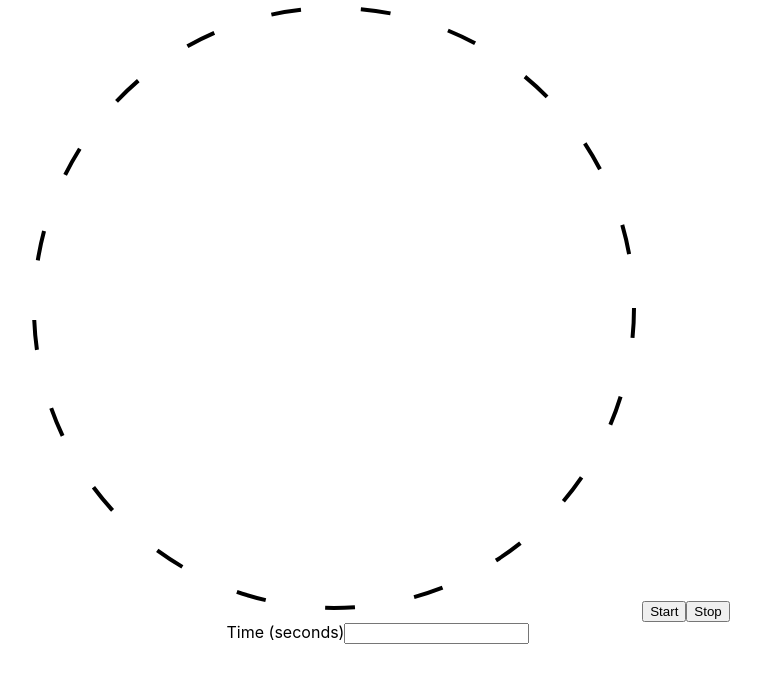
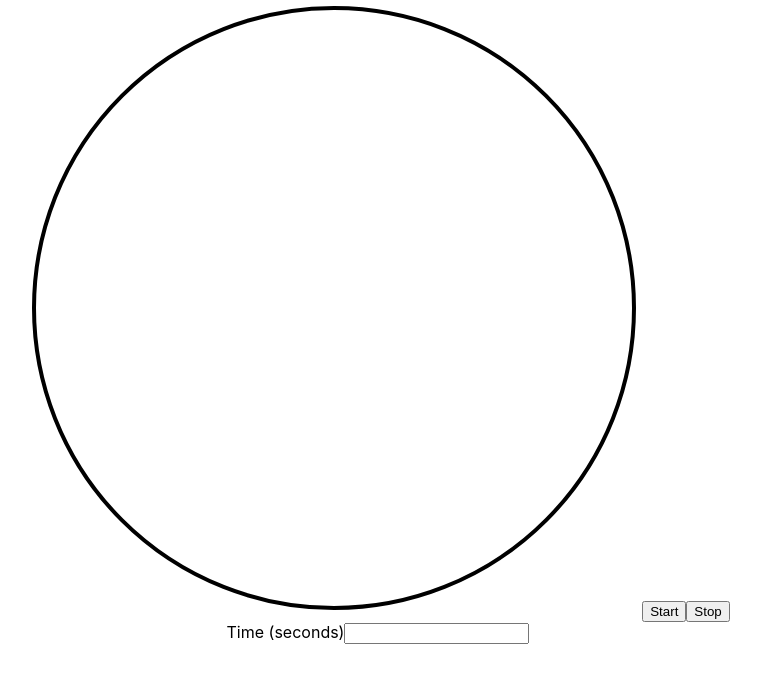
Before and after one commit to amara-j/timer, a React (Create React App) app: page / in a window 1280 px wide. Shown: the top 682 px of the page, without its empty margins (262-1023 px from the left). Built offline with nearby package versions, Linux system fonts and the light colour scheme.

Commit message:
circle path animates to show timer progress and scales with length of timer!

```diff
--- a/src/App.css
+++ b/src/App.css
@@ -8,3 +8,7 @@
   border-radius: 50%;
   display: inline-block;
 }
+
+.progress-ring__circle {
+  transition: stroke-dashoffset 0.35s;
+}
--- a/src/Countdown.js
+++ b/src/Countdown.js
@@ -3,9 +3,10 @@ import { Synth, Loop, Transport } from "tone";
 import "./App.css";
 
 const Countdown = (props) => {
+  const countTo = props.countTo;
   const [timeElapsed, updateTimeElapsed] = useState(props.countTo);
   const circleRadius = 300;
-  const circleCircumference = 2 * Math.pi * circleRadius;
+  const circleCircumference = 2 * Math.PI * circleRadius;
   const strokeWidth = 4;
   const circleContainerSize = 2 * circleRadius + 4 * strokeWidth;
 
@@ -54,7 +55,8 @@ const Countdown = (props) => {
           fill="none"
           stroke="black"
           strokeWidth={strokeWidth}
-          strokeDasharray={"30 60"}
+          strokeDasharray={`${circleCircumference} ${circleCircumference}`}
+          strokeDashoffset={circleCircumference * (1 - timeElapsed / countTo)}
         />
         <text textAnchor="middle" x="50%" y="50%">
           {timeElapsed}
```
